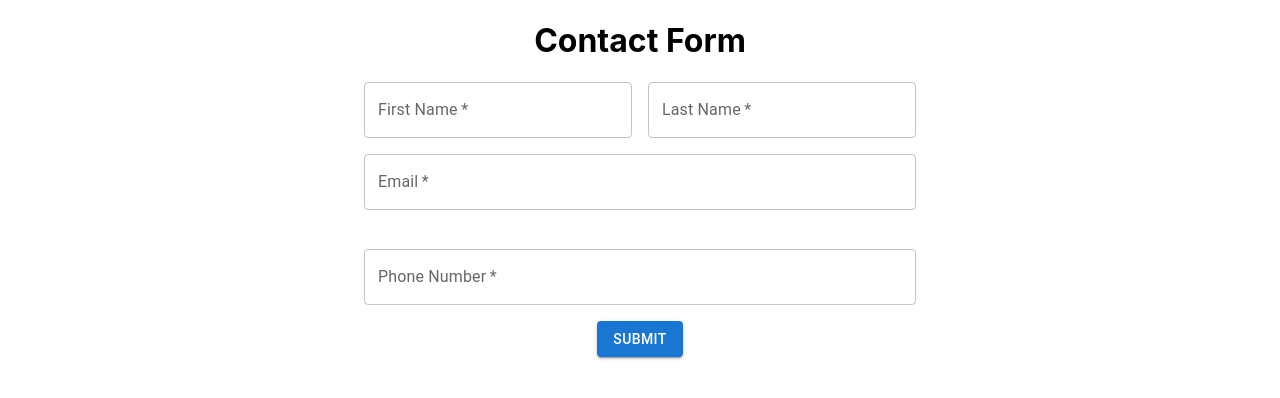
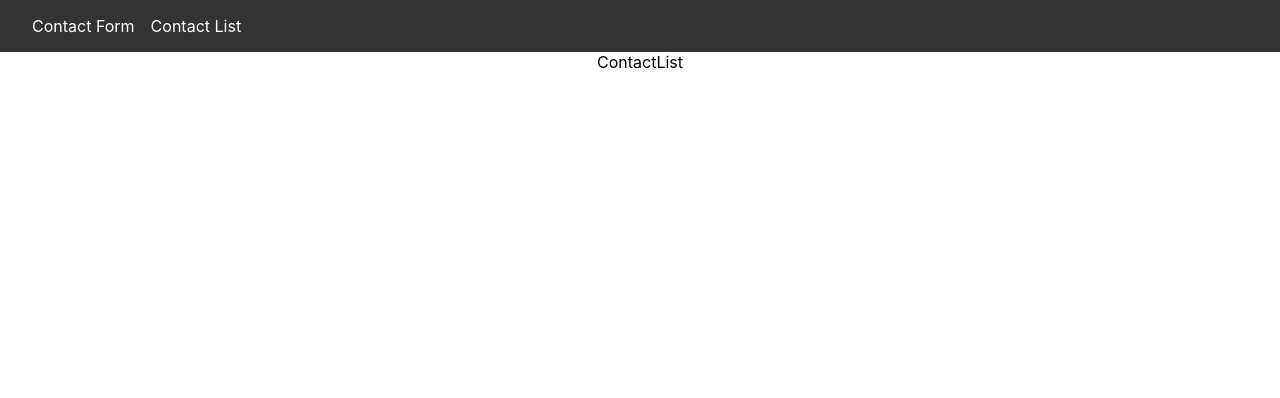
Before and after one commit to KarthikHDB657/contactCrud, a React (Create React App) app: page /contactList in a window 1280 px wide. Shown: the top 398 px of the page. Built offline with nearby package versions, Linux system fonts and the light colour scheme.

Commit message:
Added router

```diff
--- a/package.json
+++ b/package.json
@@ -13,6 +13,7 @@
     "@testing-library/user-event": "^13.5.0",
     "react": "^18.2.0",
     "react-dom": "^18.2.0",
+    "react-router-dom": "^6.14.0",
     "react-scripts": "5.0.1",
     "web-vitals": "^2.1.4"
   },
--- a/src/App.js
+++ b/src/App.js
@@ -1,10 +1,18 @@
 import './App.css';
 import ContactForm from './Component/ContactForm';
+import { Routes , Route } from 'react-router-dom'
+import ContactList  from './Component/ContactList';
+import Navbar from './Component/Navbar';
 
 function App() {
   return (
     <div className="App">
-      <ContactForm/>
+     <Navbar />
+     <Routes>
+      <Route path='/' element ={<ContactForm/>}/>
+      <Route path='/contactList' element ={<ContactList/>}/>
+     </Routes>
+
     </div>
   );
 }
--- a/src/Component/ContactForm.js
+++ b/src/Component/ContactForm.js
@@ -33,50 +33,55 @@ const ContactForm = () => {
     e.preventDefault();
 
     // Validate form fields
-    const errors = {};
+    const newerrors = {};
     if (!firstName.trim()) {
-      errors.firstName = 'First Name is required';
+      newerrors.firstName = 'First Name is required';
     }else if (!validateName(firstName)) {
-        errors.firstName = 'Invalid first name format';
+      newerrors.firstName = 'Invalid first name format';
     }
     if (!lastName.trim()) {
-      errors.lastName = 'Last Name is required';
+      newerrors.lastName = 'Last Name is required';
     }else if (!validateName(lastName)) {
-        errors.lastName = 'Invalid last name format';
+      newerrors.lastName = 'Invalid last name format';
     }
     if (!email.trim()) {
-      errors.email = 'Email is required';
+      newerrors.email = 'Email is required';
     } else if (!validateEmail(email)) {
-      errors.email = 'Invalid email format';
+      newerrors.email = 'Invalid email format';
     }
     if (!phone.trim()) {
-      errors.phone = 'Phone Number is required';
+      newerrors.phone = 'Phone Number is required';
     } else if (!validatePhone(phone)) {
-      errors.phone = 'Invalid phone number format';
-    }
-    setErrors(errors)
-    if (Object.keys(errors).length === 0) {
-      console.log("FOrm Submitted")
+      newerrors.phone = 'Invalid phone number format';
     }
 
-    // Submit the form
+    if (Object.keys(newerrors).length === 0) {
+      // Form is valid, do something with the data
+      console.log('Form Submitted');
       console.log('First Name:', firstName);
       console.log('Last Name:', lastName);
       console.log('Email:', email);
       console.log('Phone Number:', phone);
 
-    // Reset the form fields
+      // Reset form fields and errors
       setFirstName('');
       setLastName('');
       setEmail('');
       setPhone('');
       setErrors({});
+    } else {
+      // Set the validation errors
+      setErrors(newerrors);
+    }
+
+
+
   };
 
   return (
 
-    <Container maxWidth="sm" spacing ={2} justifyContent = "center">
-      <h1 justifyContent = 'center'> Contact Form </h1>
+    <Container maxWidth="sm" spacing ={2} justifycontent = "center">
+      <h1 justifycontent = "center"> Contact Form </h1>
       <form  margin ="dense"  onSubmit={handleSubmit}>
        <Grid container spacing={2}>
         <Grid item xs={12} sm={6}>
--- /dev/null
+++ b/src/Component/ContactList.js
@@ -0,0 +1,9 @@
+import React from 'react'
+
+function ContactList() {
+  return (
+    <div>ContactList</div>
+  )
+}
+
+export default ContactList
--- /dev/null
+++ b/src/Component/Navbar.js
@@ -0,0 +1,15 @@
+import React from 'react'
+import { Link } from 'react-router-dom'
+
+function Navbar() {
+  return (
+    <div>
+        <nav>
+          <Link to = '/'> Contact Form </Link>
+          <Link to = '/contactList'> Contact List </Link>
+        </nav>
+    </div>
+  )
+}
+
+export default Navbar
--- a/src/index.css
+++ b/src/index.css
@@ -11,3 +11,22 @@ code {
   font-family: source-code-pro, Menlo, Monaco, Consolas, 'Courier New',
     monospace;
 }
+
+nav {
+  display: flex;
+  justify-content: flex-start;
+  align-items: center;
+  background-color: #333;
+  color: white;
+  padding: 16px 32px;
+}
+
+nav a {
+  color: white;
+  text-decoration: none;
+  margin-right: 16px;
+}
+
+nav a:hover {
+  color: lightgray;
+}
--- a/src/index.js
+++ b/src/index.js
@@ -3,11 +3,15 @@ import ReactDOM from 'react-dom/client';
 import './index.css';
 import App from './App';
 import reportWebVitals from './reportWebVitals';
+import { BrowserRouter } from 'react-router-dom'
 
 const root = ReactDOM.createRoot(document.getElementById('root'));
 root.render(
   <React.StrictMode>
-    <App />
+   <BrowserRouter>
+   <App />
+   </BrowserRouter>
+
   </React.StrictMode>
 );
 
```
Also changed, not shown: 1 other file (tests, documents, lock files or other folders). Lines whose indentation alone changed are shown as unchanged.
